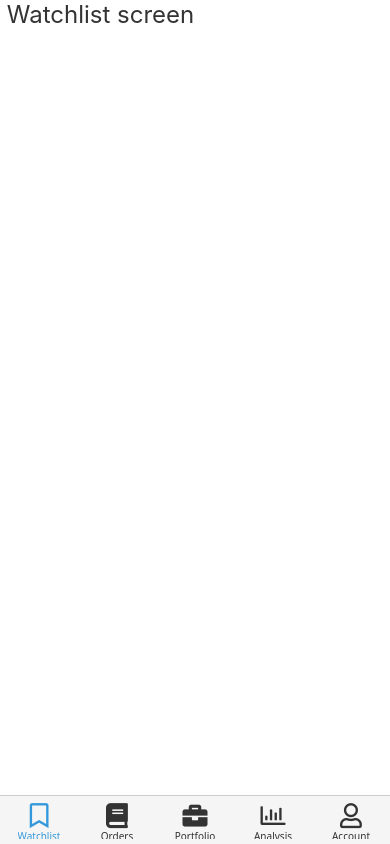
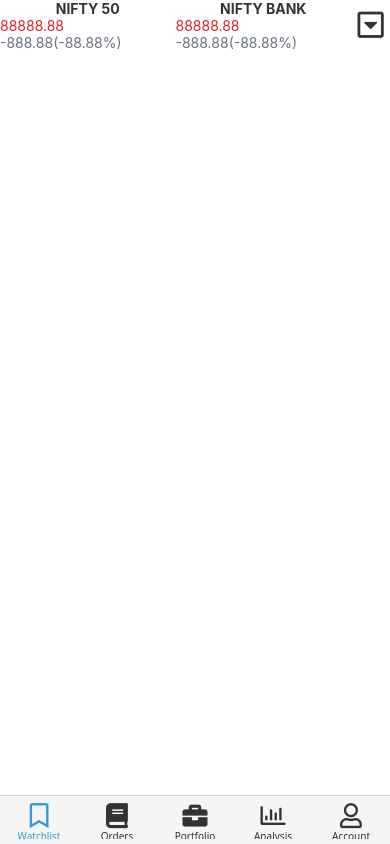
Before and after one commit to ArchitAvd/kite-clone, a React Native app: screen /Watchlist in a window 390 px wide. Built offline with nearby package versions, Linux system fonts and the light colour scheme.

Commit message:
added watchlist header template

```diff
--- a/src/screens/Watchlist.tsx
+++ b/src/screens/Watchlist.tsx
@@ -1,14 +1,33 @@
 import { useTheme } from '@react-navigation/native';
 import { View, Text } from 'react-native';
 import { SafeAreaView } from 'react-native-safe-area-context';
+import { FontAwesome5 } from '@expo/vector-icons';
 
 export default function Watchlist() {
   const { colors } = useTheme();
   return (
     <SafeAreaView className="flex-1" style={{ backgroundColor: colors.background }}>
-      <View>
-        <Text style={{ color: colors.text, fontSize: 24 }}> Watchlist screen </Text>
+      <View className="flex-row">
+        <View className="items-center " style={{ flexBasis: '45%' }}>
+          <Text style={{ color: colors.text, fontWeight: 'bold' }}>NIFTY 50</Text>
+          <Text>
+            <Text className="text-red-600">88888.88 </Text>
+            <Text className="ml-1 text-gray-500"> -888.88(-88.88%)</Text>
+          </Text>
+        </View>
+        <View className="items-center " style={{ flexBasis: '45%' }}>
+          <Text style={{ color: colors.text, fontWeight: 'bold' }}>NIFTY BANK</Text>
+          <Text>
+            <Text className="text-red-600">88888.88 </Text>
+            <Text className="ml-1 text-gray-500"> -888.88(-88.88%)</Text>
+          </Text>
+        </View>
+        <View className="items-center justify-center" style={{ flexBasis: '10%' }}>
+          <FontAwesome5 name="caret-square-down" size={30} color={colors.text} />
+        </View>
       </View>
+
+      <View></View>
     </SafeAreaView>
   );
 }
--- a/tailwind.config.js
+++ b/tailwind.config.js
@@ -1,6 +1,6 @@
 /** @type {import('tailwindcss').Config} */
 module.exports = {
-  content: ['./App.{js,ts,tsx}', './components/**/*.{js,ts,tsx}'],
+  content: ['./App.{js,ts,tsx}', './src/**/*.{js,ts,tsx}'],
 
   presets: [require('nativewind/preset')],
   theme: {
```
